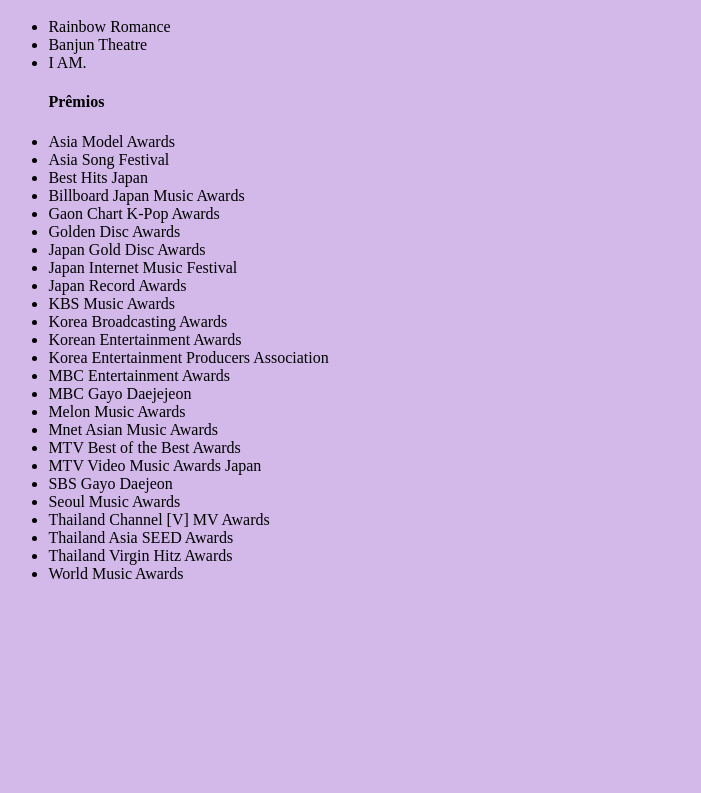
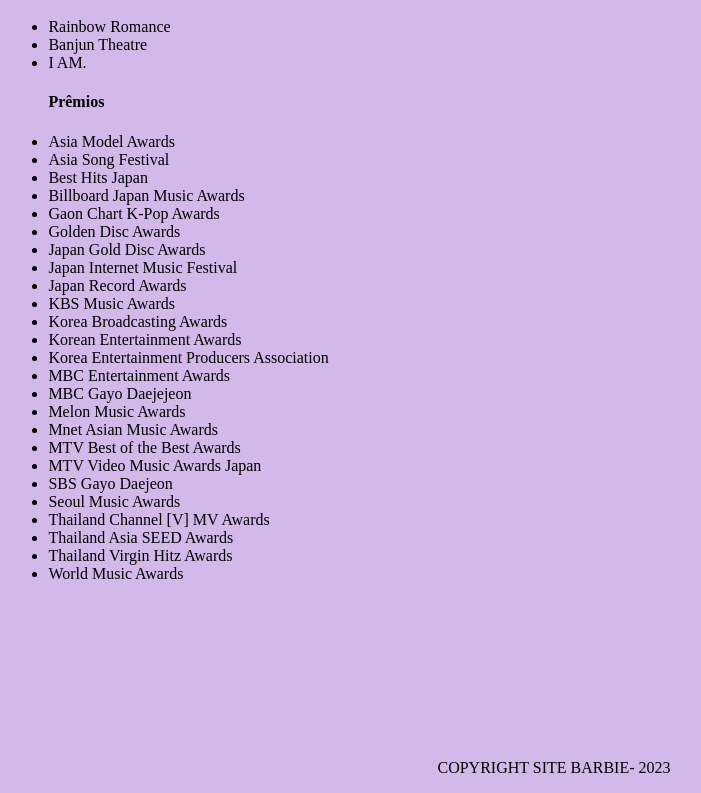
Before and after one commit to KangtaEmo/pc23, a plain HTML site: page index.html in a window 1280 px wide. Shown: the part 5864-6657 px from the top of the page, without its empty margins (86-787 px from the left). Before the commit the page ends 6597 px from the top, so only its background shows below. Drawn offline with Linux system fonts and the light colour scheme.

Commit message:
index.html

```diff
--- a/index.html
+++ b/index.html
@@ -172,6 +172,10 @@
 <li>Thailand Asia SEED Awards</li>
 <li>Thailand Virgin Hitz Awards</li>
 <li>World Music Awards</li>
-</ul>
+ </ul>
+  <footer>
+        <img src="">
+        <p> COPYRIGHT SITE BARBIE- 2023</p>
+    </footer>
 </body>
 </html>
```
